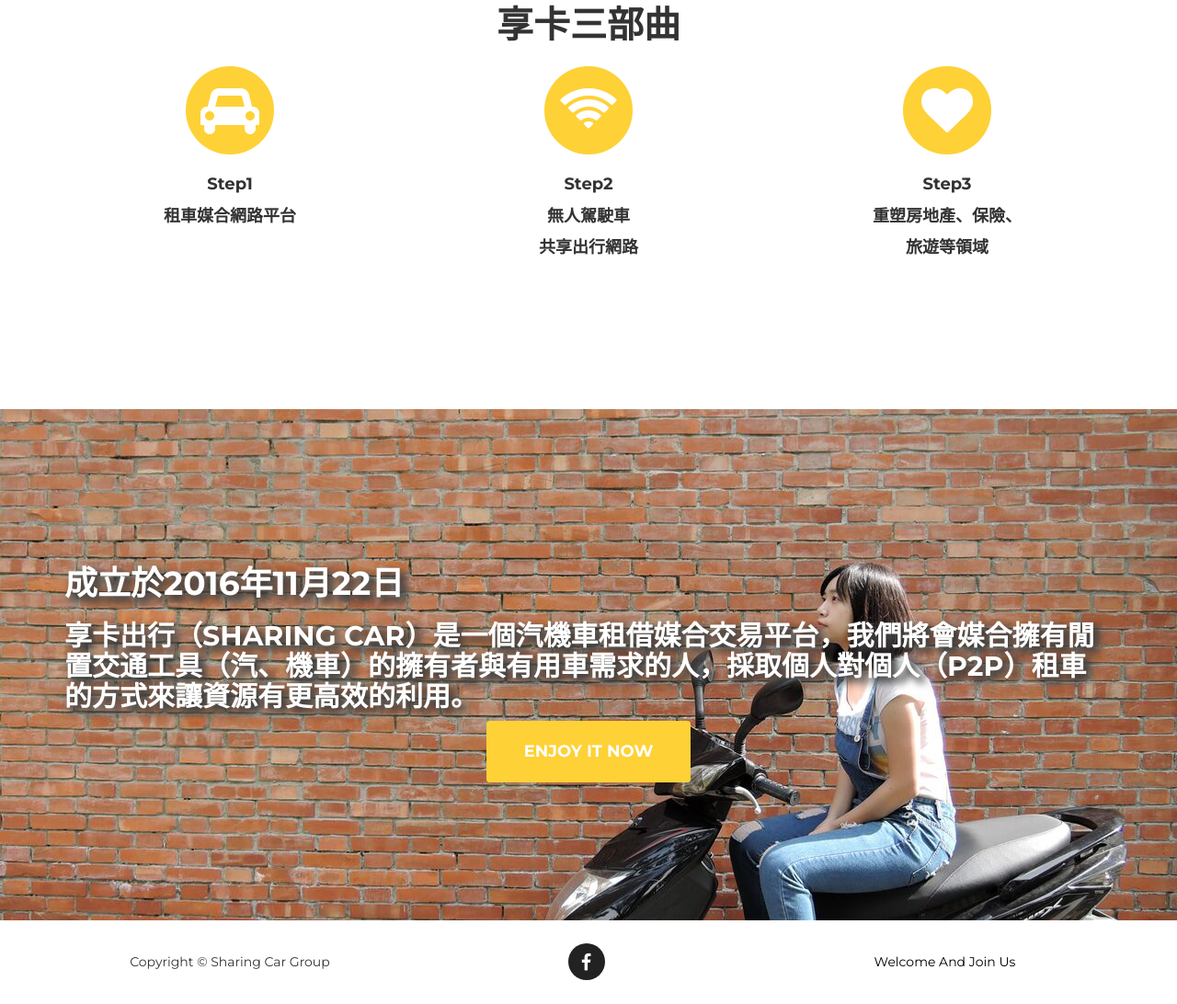
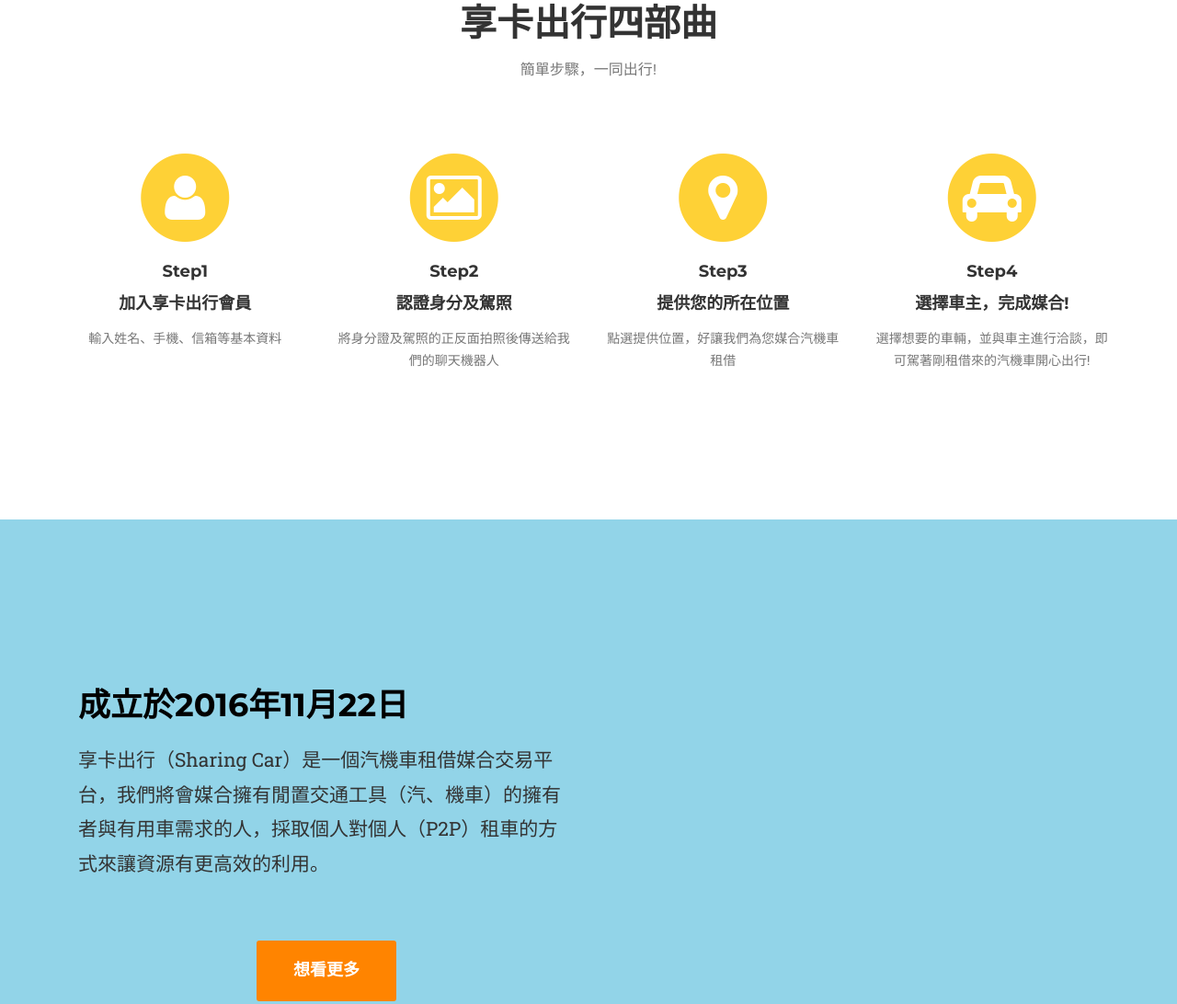
Before and after one commit to wl02008923/Sharing-Car, a plain HTML site: page index.html in a window 1280 px wide. Shown: the part 827-1919 px from the top of the page at 92% size. Drawn offline with nearby package versions, Linux system fonts and the light colour scheme; a web font is replaced by a local one.

Commit message:
June 21 2017

```diff
--- a/css/agency.css
+++ b/css/agency.css
@@ -554,8 +554,7 @@ aside.clients img {
   margin: 50px auto;
 }
 section#contact {
-  background-color: #ffffff;
-  background-image: url('../img/inf-bg.jpg');
+  background-color: #92D4E8;
   background-position: center;
   background-repeat: no-repeat;
 }
--- a/css/index.css
+++ b/css/index.css
@@ -1,28 +1,53 @@
+.navbar-header{
+	position: relative;
+}
+#logo>img{
+	position: absolute;
+	height: 100%;
+}
 #top{
 	color: white;
 }
 #top:hover{
 	color: #ffc600;
-	text-shadow: 5px 5px 10px black,5px 5px 10px black;
+}
+#top>span>img{
+	position: absolute;
+	width: 100%;
 }
 #scroll{
 	font-weight: bold;
 	font-size: 1.2em;
 }
-#scroll:hover{
-	text-shadow: 5px 5px 10px black;
+.serviceh3{
+	font-weight: bold;
+}
+.intro-text{
+	box-shadow: 0px 0px 10px white;
 }
 .intro-text>a{
 	margin-top: 10%;
+	border: none;
+	background-color: #1882C5;
+	box-shadow: 0px 0px 10px white;
 }
-.inf{
-	color: white;
+.intro-text>a:hover{
+	background-color: #41A7FF;
+	box-shadow: 0px 0px 20px white,0px 0px 20px white;
 }
-.inf>h1,.inf>h2{
-	text-shadow: 5px 5px 10px #404040,5px 5px 10px #404040;
+
+.inf>h3,.inf>p{
+	line-height: 1.8em;
 }
-.inf>div>button{
-	margin-top: 3em;
+.readmore{
+	margin-top: 10%;
+}
+.readmore>a>button{
+	border: none;
+	background-color: #ff8400;
+}
+.readmore>a>button:hover{
+	background-color: #FF964E;
 }
 #footerLink{
 	color: black;
@@ -31,3 +56,12 @@
 #footerLink:hover{
 	font-size: 1.2em;
 }
+
+@media screen and (min-width: 991px) {
+	.inf>h3{
+		font-size: 2.5em;
+	}
+	.inf>p{
+		font-size: 1.5em;
+	}
+}
--- a/index.html
+++ b/index.html
@@ -28,7 +28,7 @@
     </head>
     <body id="page-top" class="index">
         <!-- Navigation -->
-        <nav id="mainNav" class="navbar navbar-default navbar-custom navbar-fixed-top">
+        <nav id="mainNav" class="navbar navbar-default navbar-custom navbar-fixed-top" style="background-color:black">
             <div class="container">
                 <!-- Brand and toggle get grouped for better mobile display -->
                 <div class="navbar-header page-scroll">
@@ -40,14 +40,20 @@
                 <!-- Collect the nav links, forms, and other content for toggling -->
                 <div class="collapse navbar-collapse" id="bs-example-navbar-collapse-1">
                     <ul class="nav navbar-nav navbar-right">
-                        <li class="hidden">
-                            <a href="#page-top"></a>
+                        <li>
+                            <a href="#">Home</a>
                         </li>
                         <li>
-                            <a id="scroll" class="page-scroll" href="#services">Services</a>
+                            <a href="">About Us</a>
                         </li>
                         <li>
-                            <a id="scroll" class="page-scroll" href="#contact">Contact</a>
+                            <a href="">Services</a>
+                        </li>
+                        <li>
+                            <a  href="">Q&A</a>
+                        </li>
+                        <li>
+                            <a  href="">Contact Us</a>
                         </li>
                     </ul>
                 </div>
@@ -59,7 +65,7 @@
         <header>
             <div class="container">
                 <div class="intro-text">
-                    <a href="https://www.messenger.com/t/p2psharingcar" class="page-scroll btn btn-xl">立即使用</a>
+                    <a href="https://www.messenger.com/t/p2psharingcar" class="btn btn-xl" target="_blank">立即使用</a>
                 </div>
             </div>
         </header>
@@ -68,35 +74,46 @@
             <div class="container">
                 <div class="row">
                     <div class="col-lg-12 text-center">
-                        <h2 class="section-heading">享卡三部曲</h2>
+                        <h2 class="section-heading">享卡出行四部曲</h2>
+                        <h3 class="section-subheading text-muted serviceh3" style="font-style: normal;">簡單步驟，一同出行!</h3>
                     </div>
                 </div>
                 <div class="row text-center">
-                    <div class="col-md-4">
+                    <div class="col-md-3">
+                        <span class="fa-stack fa-4x">
+                            <i class="fa fa-circle fa-stack-2x text-primary"></i>
+                            <i class="fa fa-user fa-stack-1x fa-inverse"></i>
+                        </span>
+                        <h4 class="service-heading">Step1</h4>
+                        <h4 class="service-heading">加入享卡出行會員</h4>
+                        <p class="text-muted">輸入姓名、手機、信箱等基本資料</p>
+                    </div>
+                    <div class="col-md-3">
+                        <span class="fa-stack fa-4x">
+                            <i class="fa fa-circle fa-stack-2x text-primary"></i>
+                            <i class="fa fa-picture-o fa-stack-1x fa-inverse"></i>
+                        </span>
+                        <h4 class="service-heading">Step2</h4>
+                        <h4 class="service-heading">認證身分及駕照</h4>
+                        <p class="text-muted">將身分證及駕照的正反面拍照後傳送給我們的聊天機器人</p>
+                    </div>
+                    <div class="col-md-3">
+                        <span class="fa-stack fa-4x">
+                            <i class="fa fa-circle fa-stack-2x text-primary"></i>
+                            <i class="fa fa-map-marker fa-stack-1x fa-inverse"></i>
+                        </span>
+                        <h4 class="service-heading">Step3</h4>
+                        <h4 class="service-heading">提供您的所在位置</h4>
+                        <p class="text-muted">點選提供位置，好讓我們為您媒合汽機車租借</p>
+                    </div>
+                    <div class="col-md-3">
                         <span class="fa-stack fa-4x">
                             <i class="fa fa-circle fa-stack-2x text-primary"></i>
                             <i class="fa fa-car fa-stack-1x fa-inverse"></i>
                         </span>
-                        <h4 class="service-heading">Step1</h4>
-                        <h4 class="service-heading">租車媒合網路平台</h4>
-                    </div>
-                    <div class="col-md-4">
-                        <span class="fa-stack fa-4x">
-                            <i class="fa fa-circle fa-stack-2x text-primary"></i>
-                            <i class="fa fa-wifi fa-stack-1x fa-inverse"></i>
-                        </span>
-                        <h4 class="service-heading">Step2</h4>
-                        <h4 class="service-heading">無人駕駛車</h4>
-                        <h4 class="service-heading">共享出行網路</h4>
-                    </div>
-                    <div class="col-md-4">
-                        <span class="fa-stack fa-4x">
-                            <i class="fa fa-circle fa-stack-2x text-primary"></i>
-                            <i class="fa fa-heart fa-stack-1x fa-inverse"></i>
-                        </span>
-                        <h4 class="service-heading">Step3</h4>
-                        <h4 class="service-heading">重塑房地產、保險、</h4>
-                        <h4 class="service-heading">旅遊等領域</h4>
+                        <h4 class="service-heading">Step4</h4>
+                        <h4 class="service-heading">選擇車主，完成媒合!</h4>
+                        <p class="text-muted">選擇想要的車輛，並與車主進行洽談，即可駕著剛租借來的汽機車開心出行!</p>
                     </div>
                 </div>
             </div>
@@ -104,26 +121,29 @@
         <!-- Contact Section -->
         <section id="contact">
             <div class="container">
+                <div class="col-md-6">
                     <article class="inf">
-                    <h1 class="section-heading">
+                        <h3 class="section-heading" style="color:black">
                         成立於2016年11月22日
-                    </h1>
-                    <h2>
+                        </h3>
+                        <p>
                         享卡出行（Sharing Car）是一個汽機車租借媒合交易平台，我們將會媒合擁有閒置交通工具（汽、機車）的擁有者與有用車需求的人，採取個人對個人（P2P）租車的方式來讓資源有更高效的利用。
-                    </h2>
-                    <div class="col-lg-12 text-center">
+                        </p>
+                        <div class="col-md-12 text-center readmore">
                             <a href="https://www.messenger.com/t/p2psharingcar" target="_blank">
-                            <button type="submit" class="btn btn-xl">Enjoy It Now</button>
+                                <button class="btn btn-xl">想看更多</button>
                             </a>
                         </div>
                     </article>
+                </div>
+
             </div>
         </section>
         <footer>
             <div class="container">
                 <div class="row">
                     <div class="col-md-4">
-                        <span class="copyright">Copyright &copy; Sharing Car Group</span>
+                        <span class="copyright">Copyright &copy; Sharing Car Team</span>
                     </div>
                     <div class="col-md-4">
                         <ul class="list-inline social-buttons">
```
Also changed, not shown: img/header-bg.jpg, 1 other file. Lines whose indentation alone changed are shown as unchanged.
